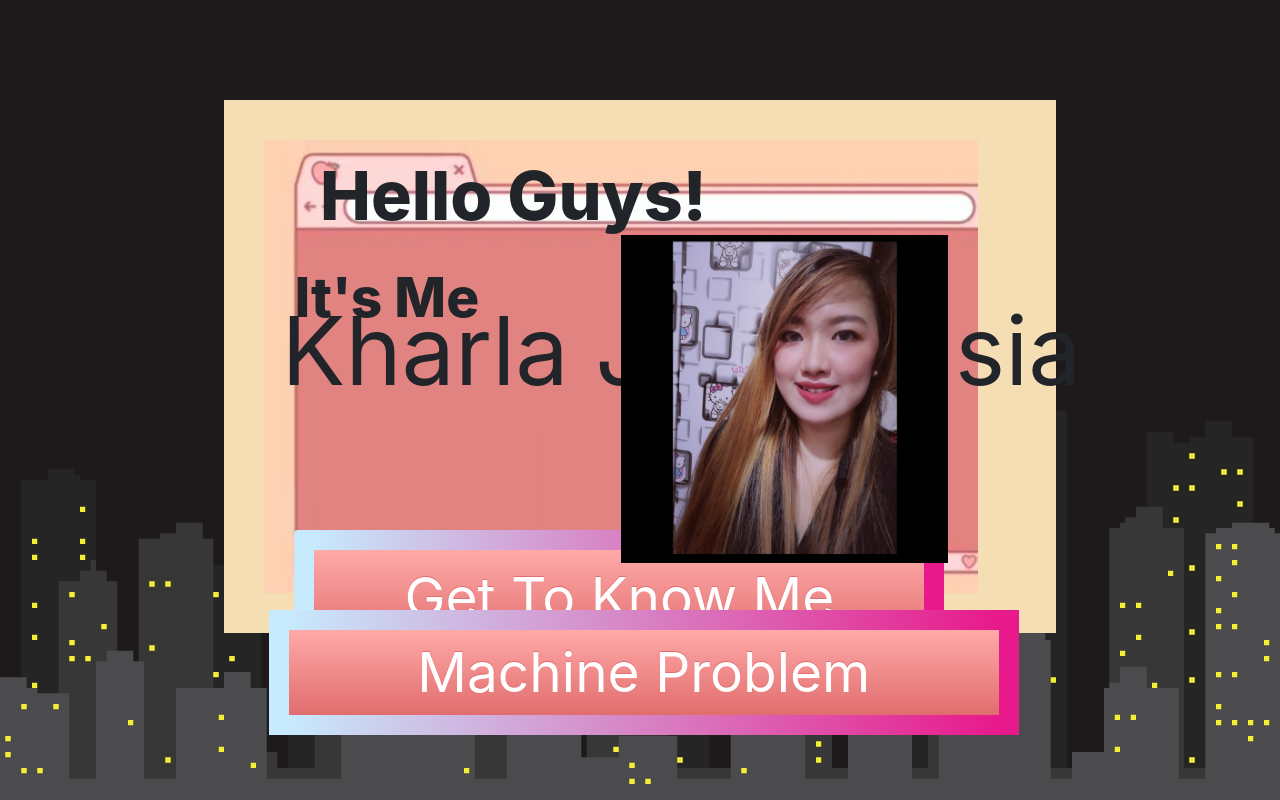
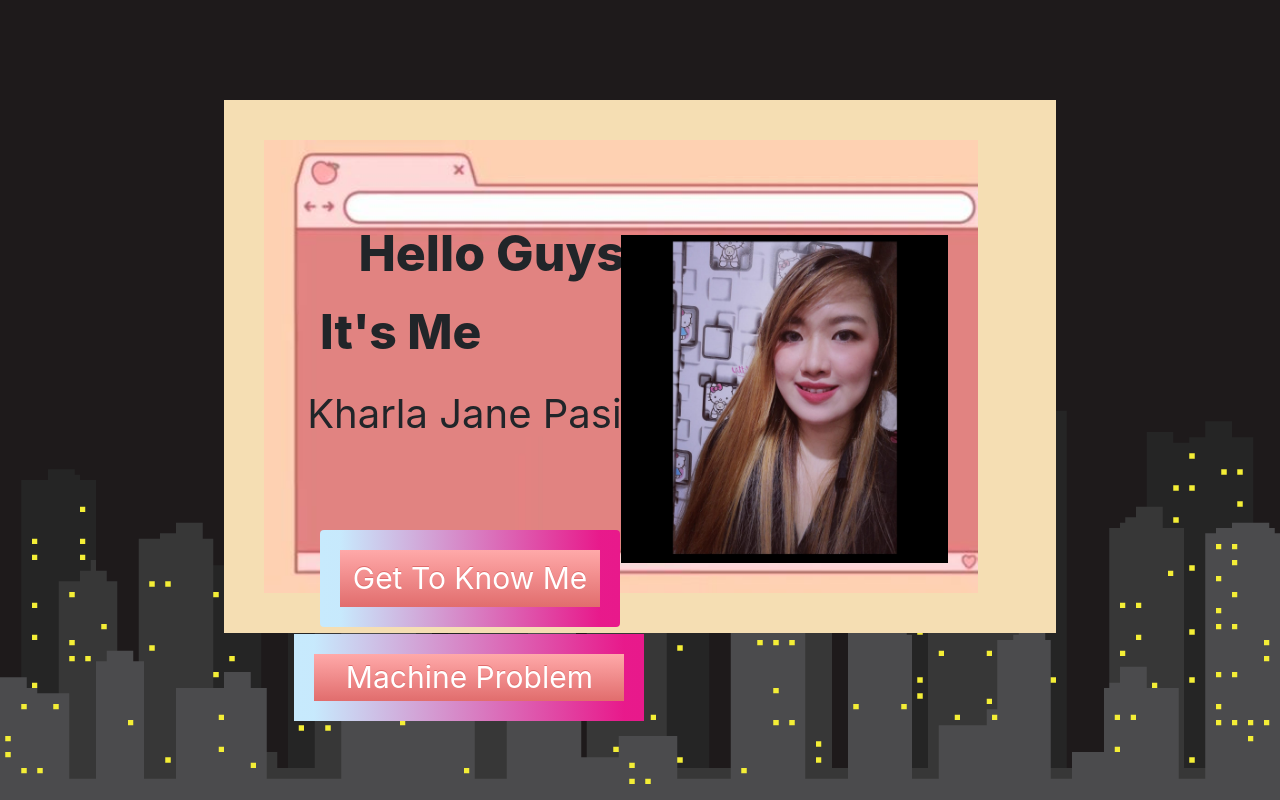
Before and after one commit to KJPASIA/Machine-Problem-3, a plain HTML site: page index.html in a window 1280 px wide. Drawn offline with nearby package versions, Linux system fonts and the light colour scheme.

Commit message:
Update create1.css

```diff
--- a/create1.css
+++ b/create1.css
@@ -28,23 +28,23 @@ body{
 }
 .intro{
     position: absolute;
-    top: 18%;
-    left: 25%;
-    font-size: 68px;
+    top: 27%;
+    left: 28%;
+    font-size: 50px;
     font-weight: 800;
 }
 .intro1{
     position: absolute;
-    top: 32%;
-    left: 23%;
-    font-size: 55px;
+    top: 37%;
+    left: 25%;
+    font-size: 48px;
     font-weight: 800;
 }
 .name{
     position: absolute;
-    top: 35%;
-    left: 22%;
-    font-size: 95px;
+    top: 48%;
+    left: 24%;
+    font-size: 40px;
   }
   .btn{
     text-shadow: 0px -1px 0px #e16d6d;
@@ -61,9 +61,9 @@ body{
     border-color: rgba(0, 0, 0, 0.25) rgba(0, 0, 0, 0.35) rgba(0, 0, 0, 0.35) rgba(0, 0, 0, 0.25);
     position: absolute;
     top: 65%;
-    left: 23%;
-    font-size: 55px;
-    width:650px;
+    left: 25%;
+    font-size: 30px;
+    width:300px;
     margin: 10px auto;
     border: 20px solid #c7eafd;
     border-image: -webkit-linear-gradient(to left, #e8198b 0%, #c7eafd 100%);
@@ -87,10 +87,10 @@ body{
     border-color: #FF8B8B #e16d6d #e16d6d #FF8B8B;
     border-color: rgba(0, 0, 0, 0.25) rgba(0, 0, 0, 0.35) rgba(0, 0, 0, 0.35) rgba(0, 0, 0, 0.25);
     position: absolute;
-    top: 75%;
-    left: 21%;
-    font-size: 55px;
-    width:750px;
+    top: 78%;
+    left: 23%;
+    font-size: 30px;
+    width:350px;
     margin: 10px auto;
     border: 20px solid #c7eafd;
     border-image: -webkit-linear-gradient(to left, #e8198b 0%, #c7eafd 100%);
```
